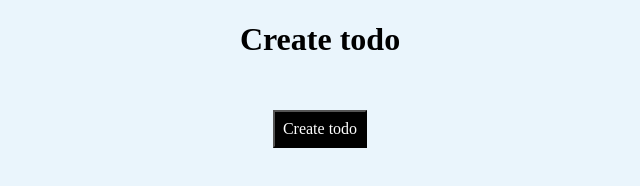
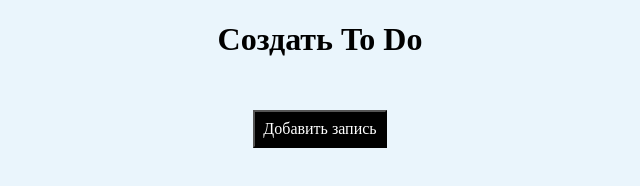
Before and after one commit to L1KASA/tink-AJAX, a website built with Vite: page index.html in a window 1280 px wide. Shown: the whole page, without its empty margins (320-960 px from the left). Built offline with nearby package versions, Linux system fonts and the light colour scheme.

Commit message:
amendment

```diff
--- a/index.html
+++ b/index.html
@@ -1,5 +1,5 @@
 <!DOCTYPE html>
-<html lang="en">
+<html lang="ru">
 <head>
     <meta charset="UTF-8">
     <meta http-equiv="X-UA-Compatible" content="IE=edge">
@@ -10,12 +10,12 @@
 <body>
     <header>
         <div class ='header__info'>
-            <h1>Create todo</h1>
+            <h1>Создать To Do</h1>
         </div>
     </header>
     <main>
         <div class="add-button-container">
-            <button type="button" class="add-button">Create todo</button>
+            <button type="button" class="add-button">Добавить запись</button>
         </div>
         <div class="posts__container">
 
```
